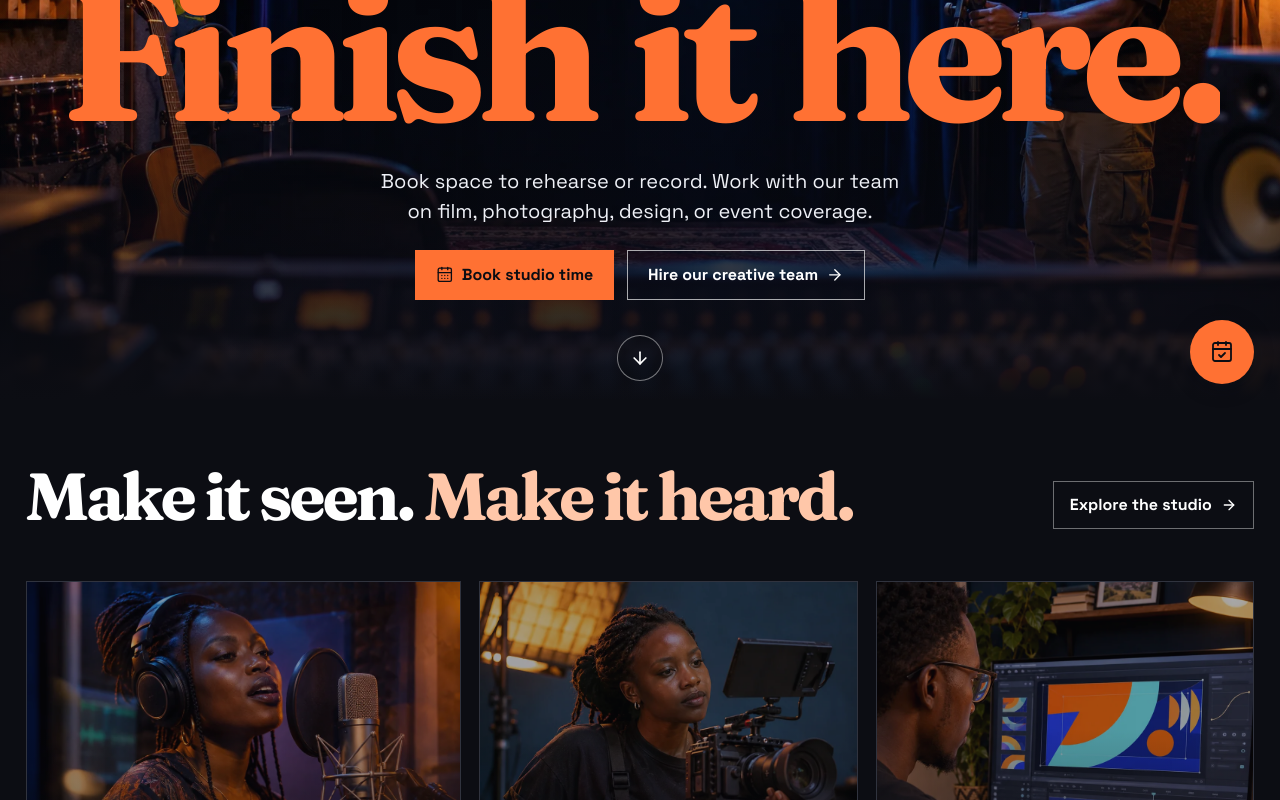
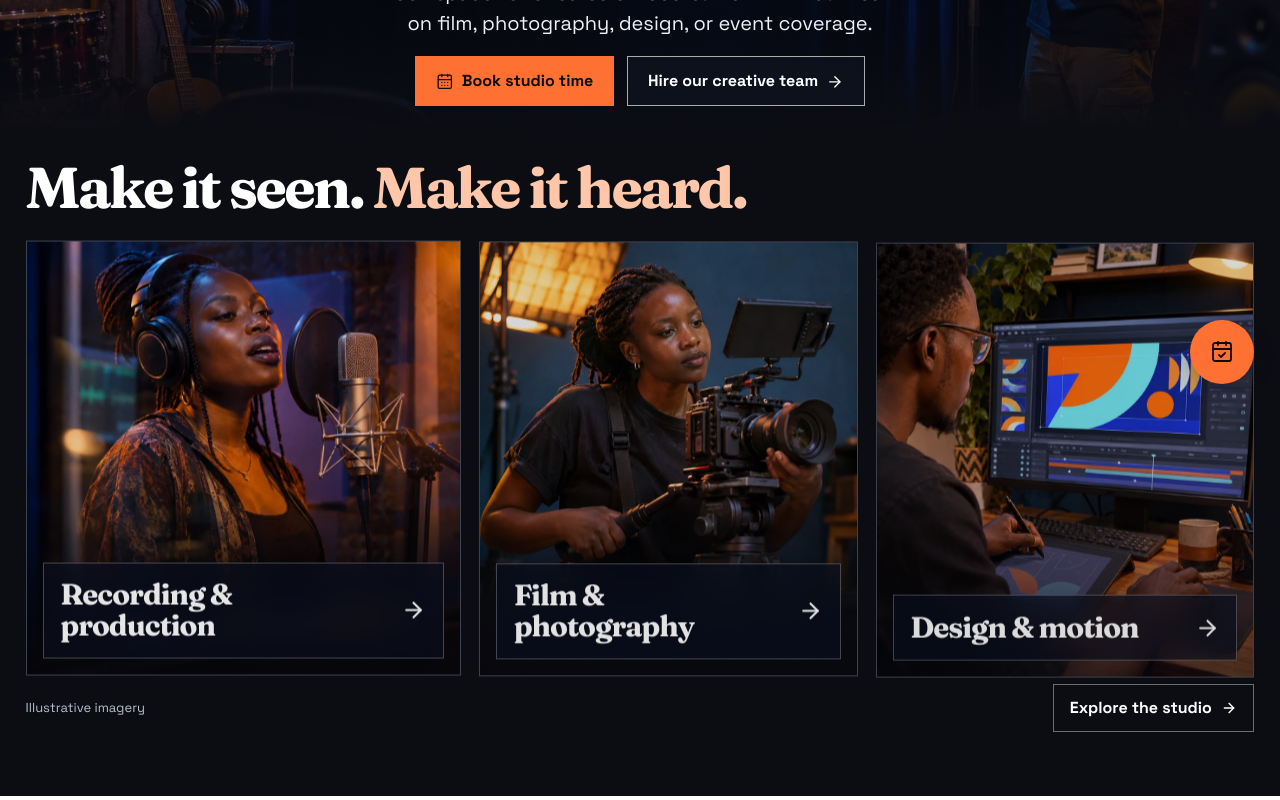
Before and after one commit to Odd-Shoes-Dev/202one, a Next.js app: page / in a window 1280 px wide. Shown: the part 400-1200 px from the top of the page. Built offline with nearby package versions, Linux system fonts and the light colour scheme; no server answers; the database is empty.

Commit message:
Show gallery photos on the first homepage screen
Compact the welcome and remove the scroll prompt. Use frosted backgrounds for the secondary hero action and gallery captions.

```diff
--- a/app/components/HomeIntro.module.css
+++ b/app/components/HomeIntro.module.css
@@ -1,24 +1,17 @@
 .intro {
-  padding: clamp(2.25rem, 5vw, 4.75rem) var(--site-gutter);
+  padding: clamp(1.25rem, 2.35vw, 2.45rem) var(--site-gutter) clamp(2.25rem, 5vw, 4rem);
   background: var(--site-black);
   color: var(--site-white);
 }
 
-.heading {
-  display: flex;
-  align-items: end;
-  justify-content: space-between;
-  gap: 1rem 2rem;
-  margin-bottom: clamp(1.35rem, 3vw, 2.25rem);
-}
-
-.heading h2 {
-  font: 700 clamp(2.4rem, 5.2vw, 5.4rem)/.98 var(--serif);
-  letter-spacing: -.048em;
+.title {
+  margin-bottom: clamp(.65rem, 1.4vw, 1.4rem);
+  font: 700 clamp(1.65rem, 4.5vw, 4.65rem)/1.02 var(--serif);
+  letter-spacing: -.045em;
   text-wrap: balance;
 }
 
-.heading h2 span { color: #ffc7a9; }
+.title span { color: #ffc7a9; }
 
 .link {
   display: inline-flex;
@@ -65,7 +58,7 @@
   position: absolute;
   z-index: -1;
   inset: 0;
-  background: linear-gradient(0deg, #080910f6, #08091094 22%, transparent 66%);
+  background: linear-gradient(0deg, #080910a6, transparent 45%);
 }
 
 .caption {
@@ -74,23 +67,39 @@
   align-items: center;
   gap: .6em;
   width: 100%;
-  padding: clamp(.9rem, 2.35vw, 2rem);
-  font: 700 clamp(1.3rem, 2.45vw, 2.5rem)/1.04 var(--serif);
+  margin: clamp(.55rem, 1.3vw, 1rem);
+  padding: clamp(.65rem, 1.3vw, 1.15rem);
+  border: 1px solid #ffffff45;
+  background: #0a1020e6;
+  font: 700 clamp(1.3rem, 2.3vw, 2.35rem)/1.04 var(--serif);
   letter-spacing: -.035em;
+}
+
+@supports (backdrop-filter: blur(1px)) {
+  .caption {
+    background: #0a1020a8;
+    backdrop-filter: blur(14px) saturate(1.1);
+  }
 }
 
 .caption svg { flex: none; inline-size: .85em; block-size: .85em; }
 .card:hover .caption, .card:focus-visible .caption { color: #ffb087; }
 
-.imageCredit {
+.galleryFooter {
+  display: flex;
+  flex-wrap: wrap;
+  align-items: center;
+  justify-content: space-between;
+  gap: .5rem 1rem;
+  margin-top: .8rem;
+}
+
+.galleryFooter > span {
   color: #b9bfd0;
   font-size: .8125rem;
-  margin-top: .65rem;
-  text-align: right;
 }
 
 @media (max-width: 50rem) {
-  .heading { align-items: start; flex-direction: column; }
   .gallery { grid-template-columns: minmax(0, 1fr); }
   .card {
     min-height: 0;
--- a/app/components/HomeIntro.tsx
+++ b/app/components/HomeIntro.tsx
@@ -12,12 +12,7 @@ const scenes = [
 export default function HomeIntro() {
   return (
     <section id="studio" className={styles.intro} aria-labelledby="home-studio">
-      <div className={styles.heading}>
-        <h2 id="home-studio">Make it seen. <span>Make it heard.</span></h2>
-        <Link href="/studio" className={styles.link}>
-          Explore the studio <ArrowRight aria-hidden="true" />
-        </Link>
-      </div>
+      <h2 id="home-studio" className={styles.title}>Make it seen. <span>Make it heard.</span></h2>
       <figure>
         <ul className={styles.gallery}>
           {scenes.map(({ title, image, href, alt }) => (
@@ -32,7 +27,12 @@ export default function HomeIntro() {
             </li>
           ))}
         </ul>
-        <figcaption className={styles.imageCredit}>Illustrative imagery</figcaption>
+        <figcaption className={styles.galleryFooter}>
+          <span>Illustrative imagery</span>
+          <Link href="/studio" className={styles.link}>
+            Explore the studio <ArrowRight aria-hidden="true" />
+          </Link>
+        </figcaption>
       </figure>
     </section>
   )
--- a/app/components/Site.module.css
+++ b/app/components/Site.module.css
@@ -64,12 +64,12 @@
 }
 
 .heroHome {
-  min-height: calc(100svh - var(--site-nav-height) - 1px);
-  padding: clamp(1.75rem, 4svh, 3.5rem) var(--site-gutter) clamp(4.75rem, 9svh, 6rem);
+  min-height: clamp(23rem, 49svh, 32rem);
+  padding: clamp(1.35rem, 2.85svh, 2.4rem) var(--site-gutter);
   background: #0a0c15;
 }
 
-.heroHome .heroImage { object-position: center 53%; }
+.heroHome .heroImage { object-position: center 24%; }
 
 .heroImage {
   z-index: -2;
@@ -122,12 +122,12 @@
 
 .heroHome .heroContent {
   width: 100%;
-  gap: clamp(.65rem, 2svh, 1.35rem);
+  gap: clamp(.6rem, 1.25svh, .95rem);
 }
 
 .heroHome h1 {
   max-width: 100%;
-  font-size: clamp(2.65rem, min(15.5vw, 24svh), 18rem);
+  font-size: clamp(2.65rem, min(11vw, 15svh), 8.25rem);
   line-height: .86;
   letter-spacing: -.06em;
 }
@@ -139,24 +139,6 @@
 
 .heroHome .heroTitleLine > span { display: block; }
 .heroAccent { color: var(--site-orange); }
-
-.heroScroll {
-  position: absolute;
-  inset-block-end: clamp(.9rem, 2.4svh, 1.6rem);
-  inset-inline: 0;
-  margin-inline: auto;
-  display: grid;
-  place-items: center;
-  inline-size: 2.875rem;
-  block-size: 2.875rem;
-  border: 1px solid #ffffff70;
-  border-radius: 50%;
-  color: var(--site-white);
-  background: #0c0d1352;
-}
-
-.heroScroll:hover { background: var(--site-white); color: var(--site-black); }
-.heroScroll svg { inline-size: 1.25rem; block-size: 1.25rem; }
 
 .heroDescription {
   max-width: 37rem;
@@ -194,6 +176,16 @@
 .primaryButton:hover { background: #ffa47b; }
 .outlineButton { border-color: #ffffffa6; background: #0b0e1c42; color: var(--site-white); }
 .outlineButton:hover { background: var(--site-white); color: var(--site-black); }
+
+.heroHome .outlineButton { background: #121925d9; }
+@supports (backdrop-filter: blur(1px)) {
+  .heroHome .outlineButton {
+    background: #12192580;
+    backdrop-filter: blur(12px) saturate(1.14);
+  }
+}
+
+.heroHome .outlineButton:hover { background: var(--site-white); color: var(--site-black); }
 .lightButton { background: var(--site-white); color: var(--site-blue); }
 .lightButton:hover { background: #e5ebff; }
 .blueButton { background: var(--site-blue); color: var(--site-white); }
@@ -326,6 +318,24 @@
 
 @media (max-width: 44rem) {
   .hero:not(.heroHome) { padding: 3.75rem 1rem; }
+  .heroHome {
+    min-height: clamp(21rem, 46svh, 29rem);
+    padding-block: clamp(1.4rem, 4svh, 2rem);
+  }
+
+  .heroHome .heroContent { gap: .65rem; }
+  .heroHome .heroLocation { font-size: .75rem; letter-spacing: .09em; }
+  .heroHome h1 { font-size: clamp(2.45rem, 13.7vw, 4.25rem); }
+  .heroHome .heroDescription { font-size: .975rem; line-height: 1.4; }
+  .heroHome .actions { gap: .45rem; margin-top: .15rem; }
+
+  .heroHome .actions > a {
+    width: auto;
+    padding: .55rem .65rem;
+    min-height: 2.75rem;
+    font-size: .875rem;
+  }
+
   .heroHome .heroImage { object-position: 88% center; }
   .heroHome::after {
     background: linear-gradient(0deg, var(--site-black), #080b154a 83%),
@@ -382,7 +392,6 @@
   .heroHome .heroAccent > span { animation-delay: .2s; }
   .heroHome .heroDescription { animation-delay: .35s; }
   .heroHome .actions { animation-delay: .43s; }
-  .heroScroll { animation: content-arrive .55s ease .65s backwards; }
 
   @supports (animation-timeline: view()) {
     .sectionHeading, .workCard, .infoCard {
--- a/app/components/SitePage.tsx
+++ b/app/components/SitePage.tsx
@@ -1,6 +1,4 @@
-import { ArrowDown } from 'lucide-react'
 import Image from 'next/image'
-import Link from 'next/link'
 import type { ReactNode } from 'react'
 import Nav from './Nav'
 import Footer from './Footer'
@@ -47,11 +45,6 @@ export default function SitePage({
             <p className={styles.heroDescription}>{description}</p>
             {actions && <div className={styles.actions}>{actions}</div>}
           </div>
-          {home && (
-            <Link href="#studio" className={styles.heroScroll} aria-label="See inside the studio">
-              <ArrowDown aria-hidden="true" />
-            </Link>
-          )}
         </section>
         {children}
       </main>
```
